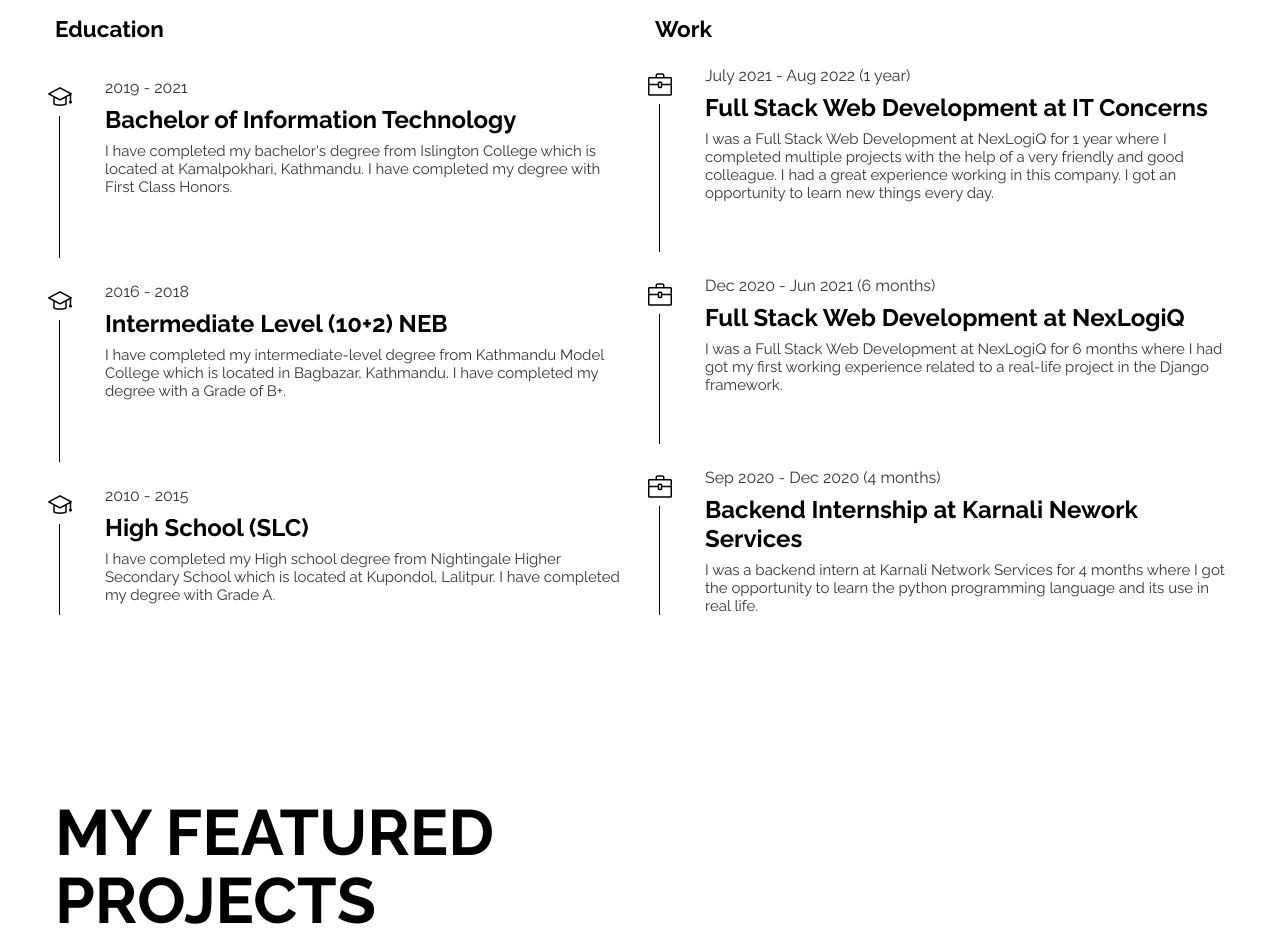
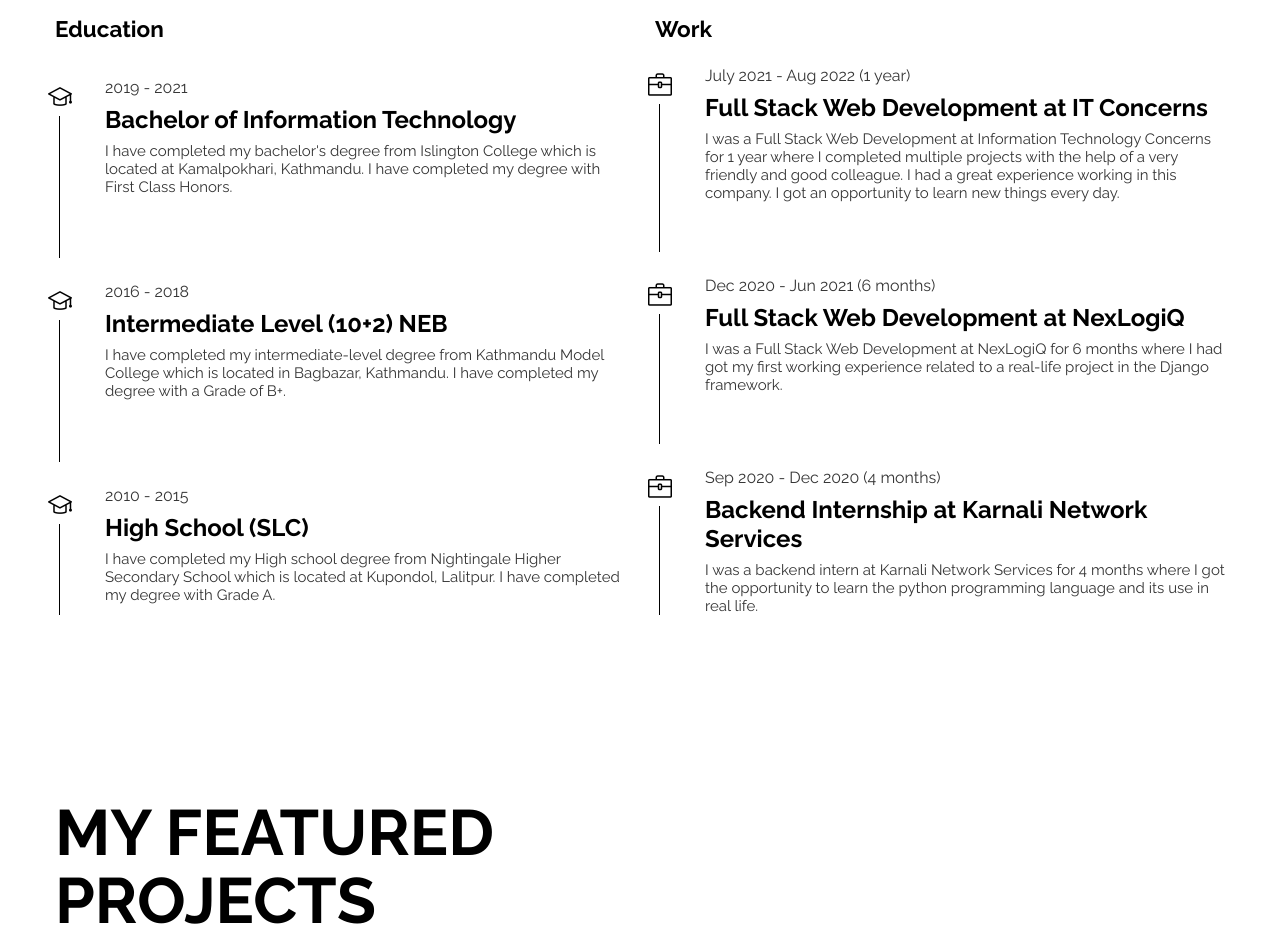
Before and after one commit to Jot0418/johantandukar-website, a plain HTML site: page index.html in a window 1280 px wide. Shown: the part 1900-2830 px from the top of the page. Drawn offline with nearby package versions, Linux system fonts and the light colour scheme.

Commit message:
Correction

```diff
--- a/index.html
+++ b/index.html
@@ -5,7 +5,7 @@
 		<meta http-equiv="X-UA-Compatible" content="IE=edge" />
 		<meta name="viewport" content="width=device-width, initial-scale=1.0" />
 		<meta name="title" content="Johan Tandukar">
-		<meta name="description" content="I am full stack web developer. I am also a freelancer where i develop web application, mobile development, digital marketing, content wrting and project manager.">
+		<meta name="description" content="Johan Tandukar is a Full Stack Web Developer. I have been gaining skills and experience in Web Design & Development, Business Analytics, SEO, Content Writing, and Digital Marketing.">
 		<title>Johan Tandukar</title>
 
 		<link rel="icon" type="image/x-icon" href="assets/images/favicon.png">
@@ -295,7 +295,7 @@
 							<span class="timeline_data">July 2021 - Aug 2022 (1 year)</span>
 							<h3 class="timeline_title">Full Stack Web Development at IT Concerns</h3>
 							<p class="timeline_text">
-								I was a Full Stack Web Development at NexLogiQ for 1 year where I completed multiple projects with the help of a very friendly and good colleague. I had a great experience working in this company. I got an opportunity to learn new things every day.
+								I was a Full Stack Web Development at Information Technology Concerns for 1 year where I completed multiple projects with the help of a very friendly and good colleague. I had a great experience working in this company. I got an opportunity to learn new things every day.
 							</p>
 						</div>
 
@@ -311,7 +311,7 @@
 						<div class="timeline_item">
 							<i class="icon-briefcase"></i>
 							<span class="timeline_data"> Sep 2020 - Dec 2020 (4 months)</span>
-							<h3 class="timeline_title">Backend Internship at Karnali Nework Services</h3>
+							<h3 class="timeline_title">Backend Internship at Karnali Network Services</h3>
 							<p class="timeline_text">
 								I was a backend intern at Karnali Network Services for 4 months where I got the opportunity to learn the python programming language and its use in real life.
 							</p>
```
